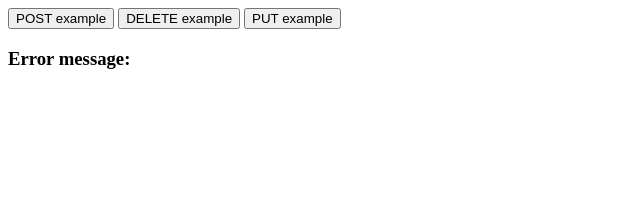
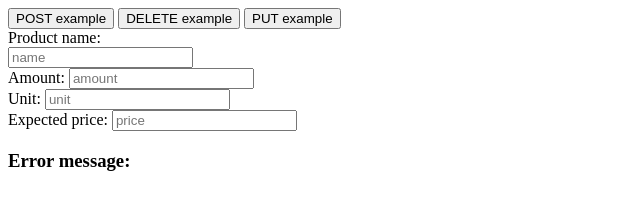
Before and after one commit to Benio-sama/shopping_list_app, a website: page public/index.html in a window 1280 px wide. Shown: the whole page, without its empty margins (0-640 px from the left). Drawn offline with Linux system fonts and the light colour scheme.

Commit message:
push to work on PC

```diff
--- a/backend.js
+++ b/backend.js
@@ -46,6 +46,7 @@ app.get("/lists", async (req, res) =>
         {
             let query = await db.query("SELECT * FROM shoppinglist");
             res.status(200);
+            console.log(query[0]);
             res.send(query[0]);
         }
         catch (error)
@@ -189,6 +190,6 @@ app.put("/list", jsonParser, async (req, res) =>
     }
 })
 
-server.listen(5555, () => {
-    console.log("Backend up! Avaiable at: localhost:5555")
+server.listen(4444, () => {
+    console.log("Backend up! Avaiable at: localhost:4444")
 });
--- a/public/index.html
+++ b/public/index.html
@@ -10,6 +10,17 @@
     <button id="delete">DELETE example</button>
     <button id="put">PUT example</button>
     <br>
+    <div>
+        <label for="product"> Product name: </label><br>
+        <input type="text" id="product" placeholder="name"><br>
+        <label for="amount"> Amount: </label>
+        <input type="number" id="amount" placeholder="amount"><br>
+        <label for="unit"> Unit: </label>
+        <input type="text" id="unit" placeholder="unit"><br>
+        <label for="exp_price"> Expected price: </label>
+        <input type="number" id="exp_price" placeholder="price"><br>
+
+    </div>
     <h3>Error message:</h3>
     <div id="response"></div>
     <script type="module" src="frontend.js"></script>
```
